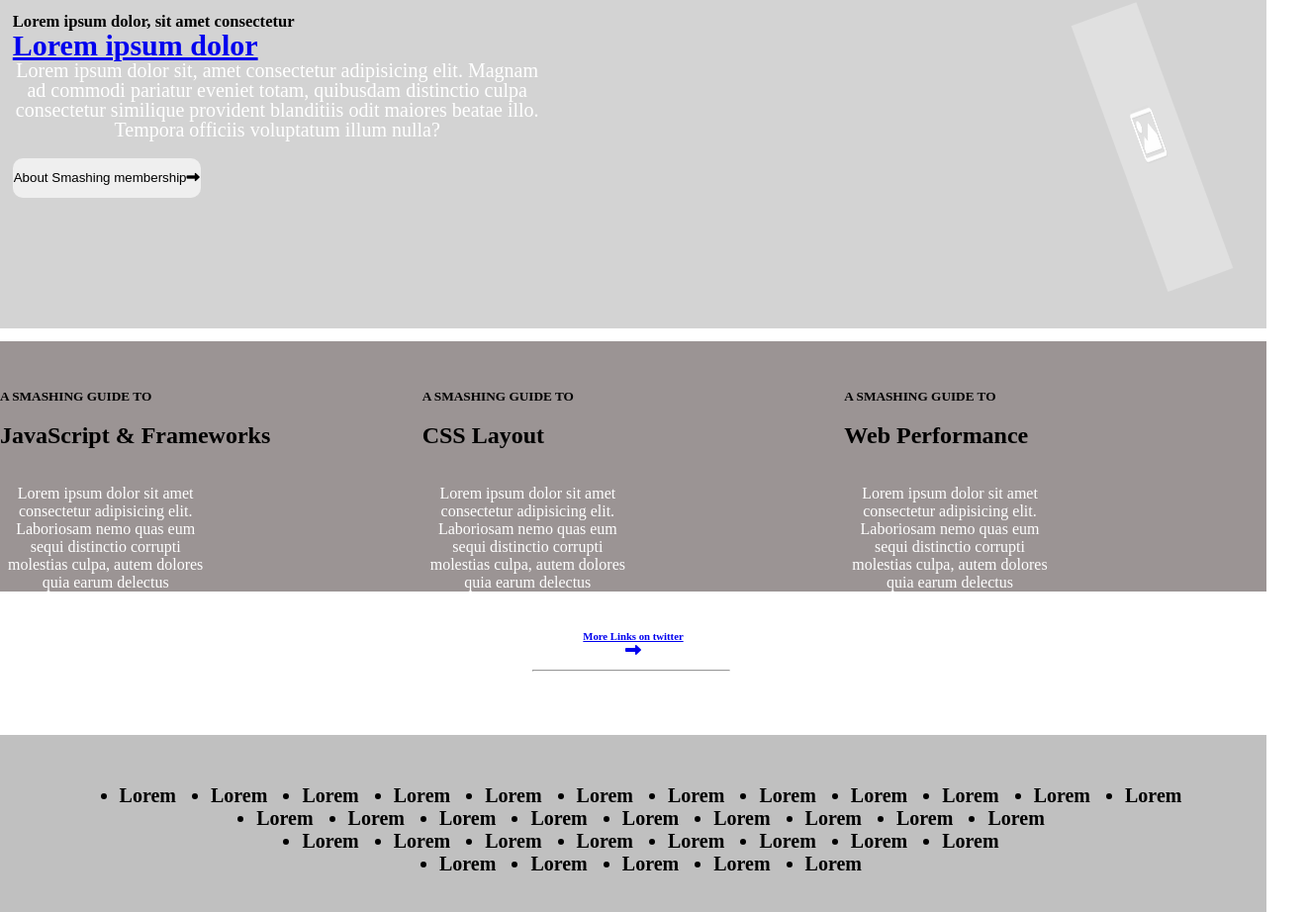
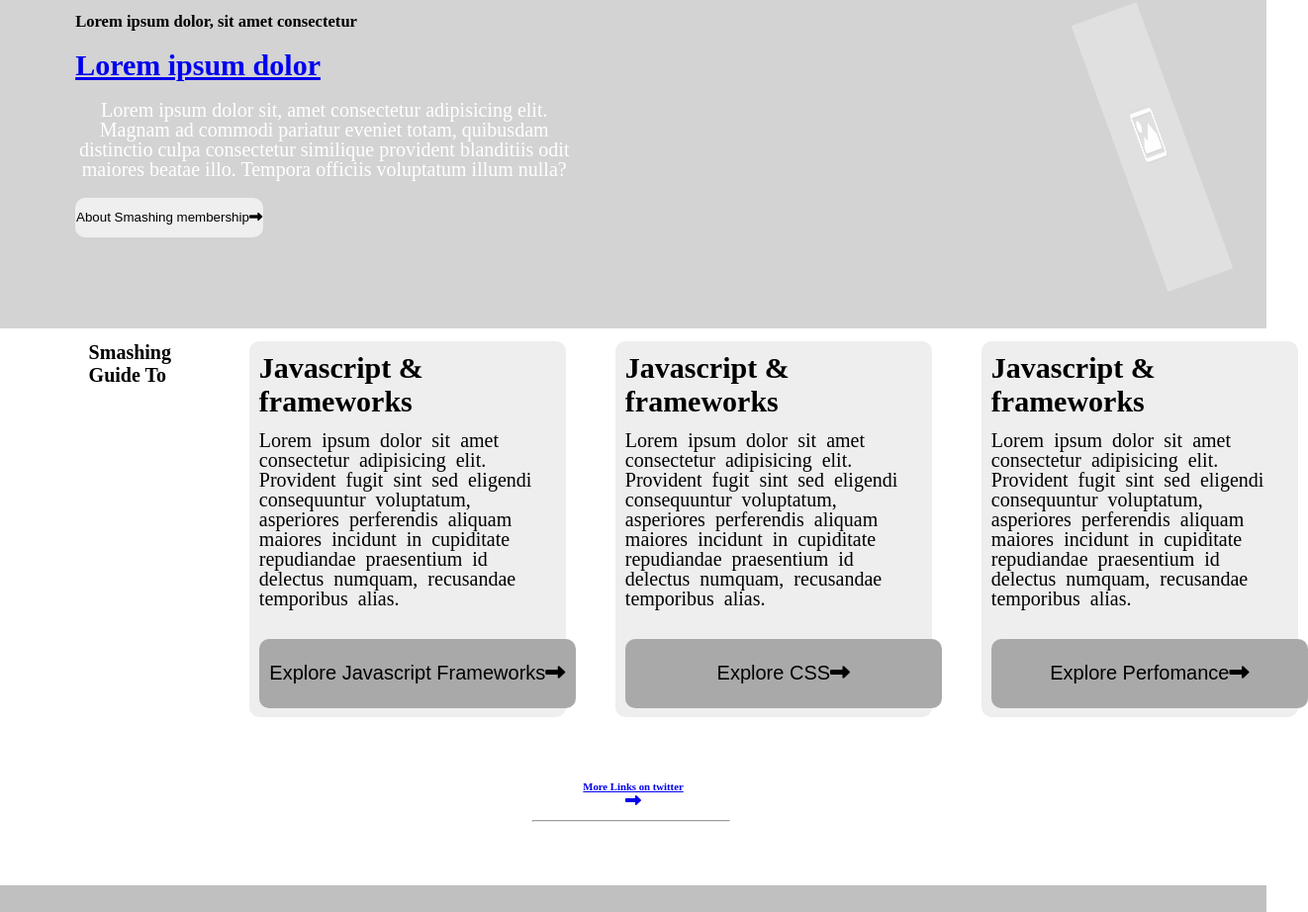
Before and after one commit to tnyandoro/smashing-clone, a website: page index.html in a window 1280 px wide. Shown: the part 5322-6244 px from the top of the page at 99% size, 1322 px wide, since content can reach past the window. Drawn offline with Linux system fonts and the light colour scheme.

Commit message:
refactore section 1

```diff
--- a/index.html
+++ b/index.html
@@ -376,7 +376,9 @@
             <section class="section-6 flex">
                 <div class="wording">
                     <h5>Lorem ipsum dolor, sit amet consectetur</h5>
+                    <br>
                     <h1><a href="#"> Lorem ipsum dolor</a></h1>
+                    <br>
                     <div>
                         <p>Lorem ipsum dolor sit, amet consectetur adipisicing elit. Magnam ad commodi pariatur eveniet
                             totam, quibusdam distinctio culpa consectetur similique provident blanditiis odit maiores
@@ -389,6 +391,30 @@
                     <img src="images/book.jpg" alt="" class="book">
                 </div>
             </section>
+
+            <section class="section-btm grid">
+               <h4>Smashing Guide To</h4>
+               <article class="btm-grid">
+                <h2>Javascript & frameworks</h2>
+                <p>Lorem ipsum dolor sit amet consectetur adipisicing elit. Provident fugit sint sed eligendi consequuntur voluptatum, asperiores perferendis aliquam maiores incidunt in cupiditate repudiandae praesentium id delectus numquam, recusandae temporibus alias.</p>
+                <button class="membership-btn btn2" type="button">Explore Javascript Frameworks<i class="fas fa-long-arrow-alt-right"
+                    aria-hidden="true"></i></button>
+            </article>
+            <article class="btm-grid">
+                <h2>Javascript & frameworks</h2>
+                <p>Lorem ipsum dolor sit amet consectetur adipisicing elit. Provident fugit sint sed eligendi consequuntur voluptatum, asperiores perferendis aliquam maiores incidunt in cupiditate repudiandae praesentium id delectus numquam, recusandae temporibus alias.</p>
+                <button class="membership-btn btn2" type="button">Explore CSS<i class="fas fa-long-arrow-alt-right"
+                    aria-hidden="true"></i></button>
+            </article>
+            <article class="btm-grid">
+                <h2>Javascript & frameworks</h2>
+                <p>Lorem ipsum dolor sit amet consectetur adipisicing elit. Provident fugit sint sed eligendi consequuntur voluptatum, asperiores perferendis aliquam maiores incidunt in cupiditate repudiandae praesentium id delectus numquam, recusandae temporibus alias.</p>
+                <button class="membership-btn btn2" type="button">Explore Perfomance<i class="fas fa-long-arrow-alt-right"
+                    aria-hidden="true"></i></button>
+            </article>
+
+            </section>
+<!--
             <section class="section-7 flex">
                 <div class="sec-7 left">
                     <h5 class="sec-7-h5">A SMASHING GUIDE TO</h5>
@@ -398,8 +424,13 @@
                     <br>
                     <p>Lorem ipsum dolor sit amet consectetur adipisicing elit. Laboriosam nemo quas eum sequi
                         distinctio corrupti molestias culpa, autem dolores quia earum delectus</p>
+                        <br>
+                        <div>
+                            <button class="membership-btn btn2" type="button">Explore Javascript Frameworks<i class="fas fa-long-arrow-alt-right"
+                                aria-hidden="true"></i></button>
+                        </div>
                 </div>
-                <div class="sec-7 center">
+                 <div class="sec-7 center">
                     <h5 class="sec-7-h5">A SMASHING GUIDE TO</h5>
                     <br>
                     <h1>CSS Layout</h1>
@@ -407,6 +438,11 @@
                     <br>
                     <p>Lorem ipsum dolor sit amet consectetur adipisicing elit. Laboriosam nemo quas eum sequi
                         distinctio corrupti molestias culpa, autem dolores quia earum delectus</p>
+                        <br>
+                        <div>
+                            <button class="membership-btn btn2" type="button">Explore CSS Layout<i class="fas fa-long-arrow-alt-right"
+                                aria-hidden="true"></i></button>
+                        </div>
                 </div>
                 <div class="sec-7 right">
                     <h5 class="sec-7-h5">A SMASHING GUIDE TO</h5>
@@ -416,8 +452,13 @@
                     <br>
                     <p>Lorem ipsum dolor sit amet consectetur adipisicing elit. Laboriosam nemo quas eum sequi
                         distinctio corrupti molestias culpa, autem dolores quia earum delectus</p>
+                        <br>
+                        <div>
+                            <button class="membership-btn btn2" type="button">Explore Performance<i class="fas fa-long-arrow-alt-right"
+                                aria-hidden="true"></i></button>
+                        </div>
                 </div>
-            </section>
+            </section> -->
             <section class="section-8">
                 <a href="#">
                     <h6>More Links on twitter</h6><i class="fas fa-long-arrow-alt-right" aria-hidden="true"></i>
--- a/style.css
+++ b/style.css
@@ -269,7 +269,7 @@ p {
 
 .wording {
   padding-top: 0;
-  padding-left: 0;
+  padding-left: 5%;
   flex: 2;
   line-height: 1;
   font-size: 20px;
@@ -292,15 +292,44 @@ p {
   transform: rotate(0deg);
 }
 
-.section-7 {
-  background-color: #9b9494;
-  padding-top: 3rem;
+.section-btm {
+  grid-template-columns: 10% 1fr 1fr 1fr;
+  margin-right: 5%;
+  font-size: 20px;
+  margin-left: 5%;
+  padding-left: 2%;
+  grid-gap: 50px;
+  margin-bottom: 5%;
+}
+
+.btm-grid {
+  width: 100%;
+  background: #eee;
+  border-radius: 10px;
+  padding: 3%;
+}
+
+.section-btm p {
+  color: var(--black);
+  text-align: left;
+  margin-top: 4%;
+  margin-bottom: 4%;
+  line-height: 20px;
+  word-spacing: 5px;
+  width: 100%;
 }
 
 .section-8 {
   text-align: center;
   margin-top: 3%;
   margin-bottom: 5%;
+}
+
+.btn2 {
+  height: 70px;
+  font-size: 1em;
+  background-color: darkgrey;
+  width: 20rem;
 }
 
 .twitter {
```
